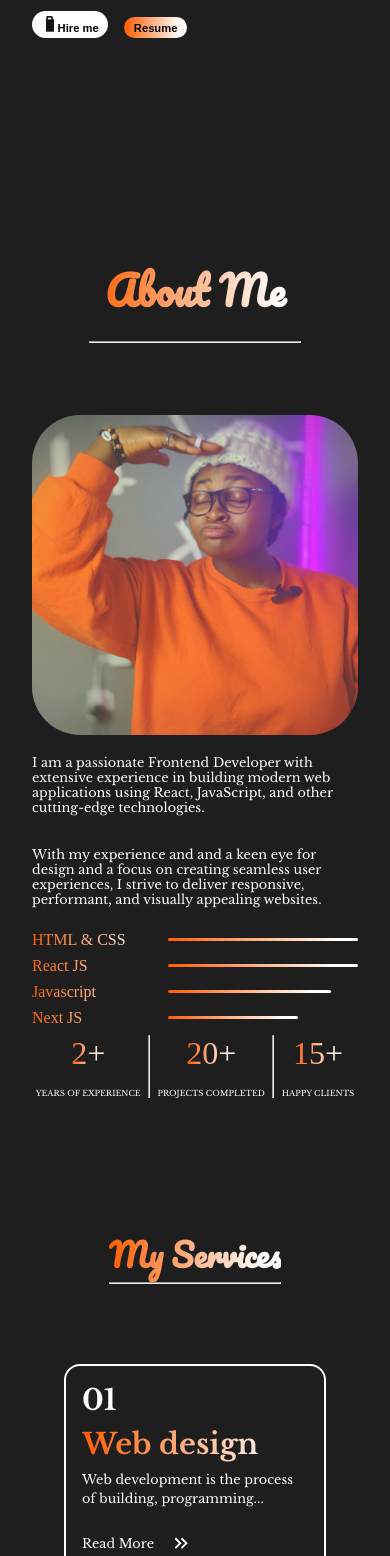
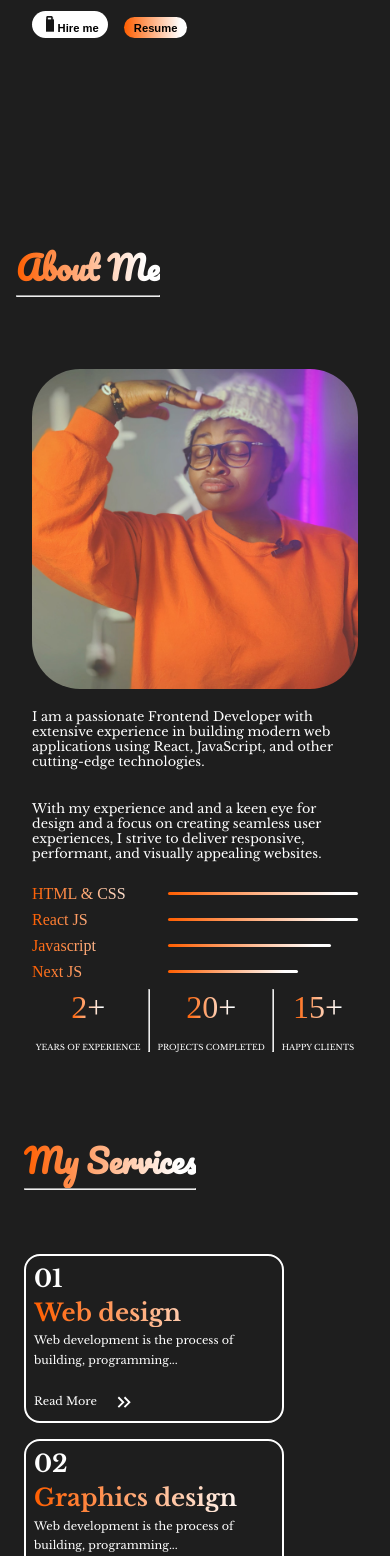
Before and after one commit to SommyTechFx/Portfolio3, a React (Vite) app: page / in a window 390 px wide. Shown: the part 432-1988 px from the top of the page. Built offline with nearby package versions, Linux system fonts and the light colour scheme.

Commit message:
working on mobile responsiveness

```diff
--- a/src/Components/About/About.css
+++ b/src/Components/About/About.css
@@ -164,3 +164,23 @@
     height: 20rem;
   }
 }
+@media (max-width: 400px) {
+  .about {
+    /* padding: 0;
+    margin: 0;
+    gap: 0; */
+    /* gap: 2rem; */
+    /* margin: 0rem 7rem; */
+    align-items: start;
+  }
+  .logo.aboutme {
+    font-size: 2rem;
+    padding: 0;
+    margin: 0;
+  }
+  .about-title {
+    padding: 0;
+    margin: 0 1rem;
+    align-items: start;
+  }
+}
--- a/src/Components/Contact/Contact.css
+++ b/src/Components/Contact/Contact.css
@@ -105,6 +105,12 @@
     flex-wrap: wrap;
     gap: 2rem;
   }
+  .contact-left {
+    padding: 0 10rem;
+  }
+  .contact-right {
+    padding: 0 10rem;
+  }
 }
 @media (max-width: 420px) {
   .contact-title .logo {
--- a/src/Components/Intro/Intro.css
+++ b/src/Components/Intro/Intro.css
@@ -145,6 +145,9 @@
     width: 0.5rem;
     align-items: center;
   }
-  .intro {
+  #intro {
+    padding: 0;
+    margin: 0;
+    height: 70vh;
   }
 }
--- a/src/Components/MyWork/MyWork.css
+++ b/src/Components/MyWork/MyWork.css
@@ -82,9 +82,17 @@
     font-size: 2rem;
     padding: 0;
   }
+  .mywork-showmore {
+    font-size: 1.2rem;
+    padding: auto;
+  }
   @media (max-width: 490px) {
     .mywork-container img {
       width: 20rem;
     }
+    .mywork {
+      align-items: start;
+      padding: 0 1rem;
+    }
   }
 }
--- a/src/Components/Navbar/navbar.css
+++ b/src/Components/Navbar/navbar.css
@@ -91,6 +91,7 @@
     display: flex;
     position: absolute;
     right: 2.5rem;
+
     font-size: 3rem;
     color: rgb(255, 94, 0);
     cursor: pointer;
@@ -133,7 +134,7 @@
     border-radius: 1rem;
   }
 }
-/* @media screen and (max-width: 420px) {
+@media screen and (max-width: 420px) {
   .navbar {
     padding: 1rem 1rem;
   }
@@ -147,11 +148,11 @@
   .nav-menu {
     padding: 3rem 1rem;
     gap: 1.5rem;
-    min-width: 5rem;
+    min-width: 2rem;
   }
   .ListItem {
-    padding: 0.2rem 1rem;
-    margin: 0.15rem;
+    padding: 0.5rem 1rem;
+    margin: 0.1rem;
     font-size: 0.9rem;
   }
-} */
+}
--- a/src/Components/Servicesx/Services.css
+++ b/src/Components/Servicesx/Services.css
@@ -87,3 +87,28 @@
     padding: 0;
   }
 }
+@media (max-width: 400px) {
+  .services {
+    padding: 0 1.5rem;
+    align-items: start;
+    margin-bottom: 3rem;
+  }
+
+  .service-container {
+    padding: 0;
+  }
+  .services-format {
+    padding: 0.5rem 0.5rem;
+    gap: 0.3rem;
+  }
+  .services-format h3 {
+    font-size: 1.5rem;
+  }
+  .services-format h2 {
+    font-size: 1.5rem;
+  }
+  .services-format p {
+    font-size: 0.7rem;
+    max-width: 15rem;
+  }
+}
```
